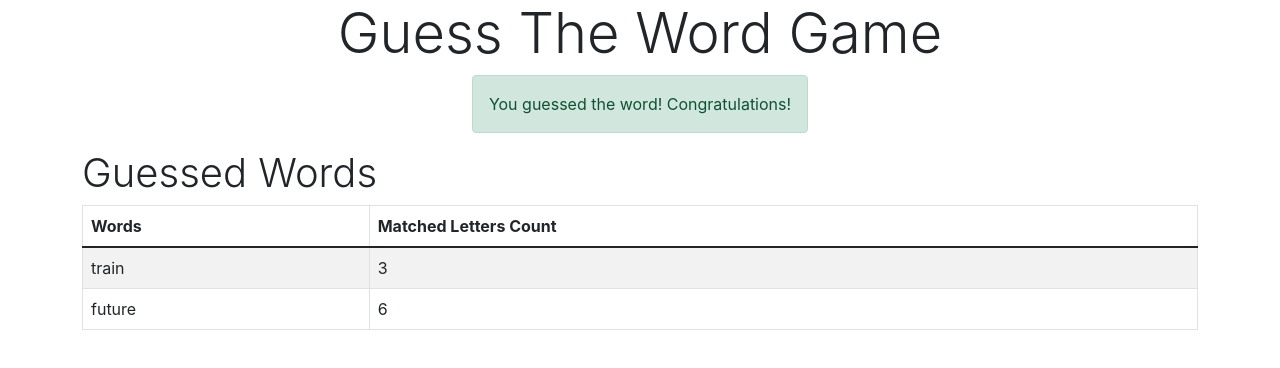
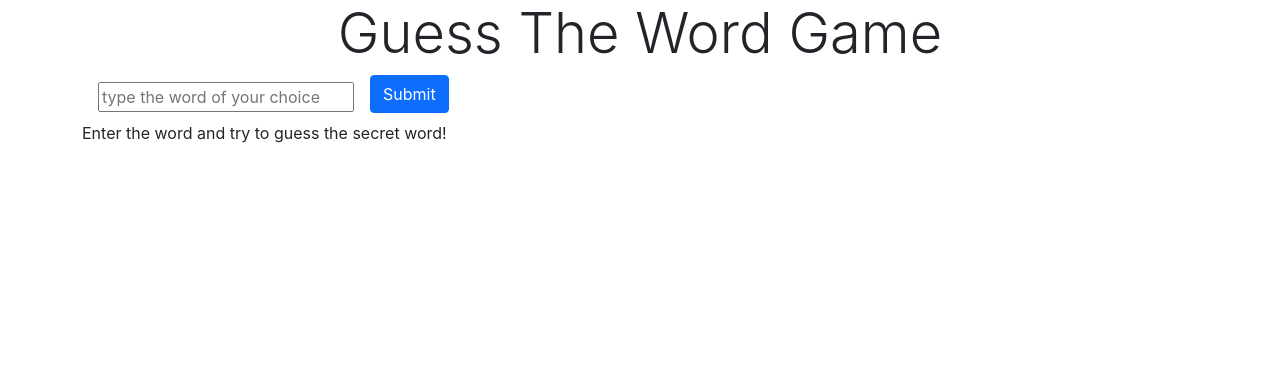
Before and after one commit to timagixe/react-testing-jest-enzyme, a React (Create React App) app in the folder jotto-app/: page / in a window 1280 px wide. Shown: the top 368 px of the page. Built offline with nearby package versions, Linux system fonts and the light colour scheme.

Commit message:
update App component

```diff
--- a/jotto-app/src/App/App.js
+++ b/jotto-app/src/App/App.js
@@ -1,17 +1,19 @@
+import React from "react";
 import { Congrats } from "../Congrats/Congrats";
 import { GuessedWords } from "../GuessedWords/GuessedWords";
+import { SecretWordInput } from "../SecretWordInput/SecretWordInput";
 
 function App() {
+    const [secretWord] = React.useState("daylight");
+    const [success] = React.useState(false);
+    const [guessedWords] = React.useState([]);
+
     return (
         <div data-test="app-component" className="container">
             <h1 className="display-4 d-flex justify-content-center">Guess The Word Game</h1>
-            <Congrats success />
-            <GuessedWords
-                guessedWords={[
-                    { guessedWord: "train", letterMatchCount: 3 },
-                    { guessedWord: "future", letterMatchCount: 6 },
-                ]}
-            />
+            <Congrats success={success} />
+            <SecretWordInput secretWord={secretWord} success={success} />
+            <GuessedWords guessedWords={guessedWords} />
         </div>
     );
 }
```
